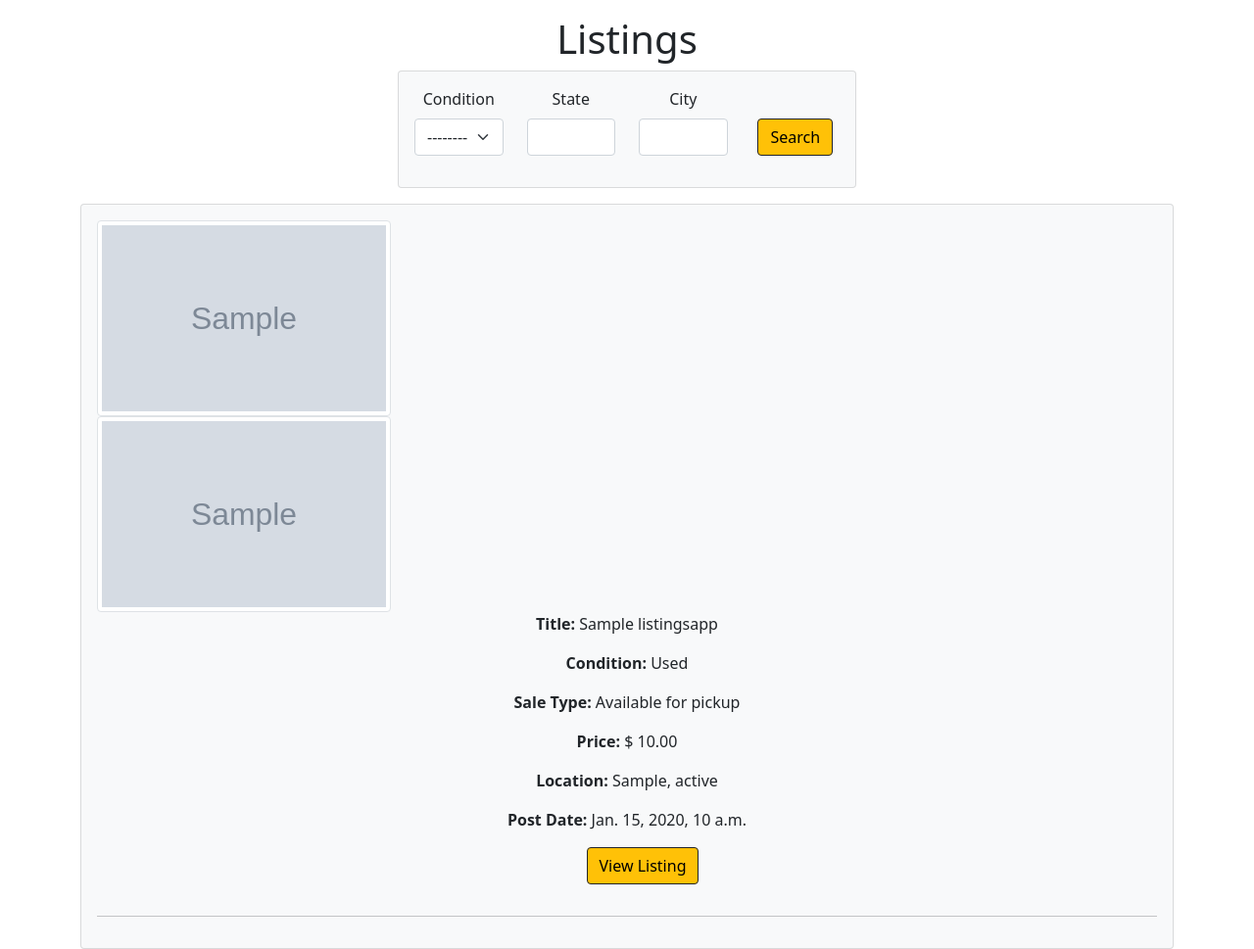
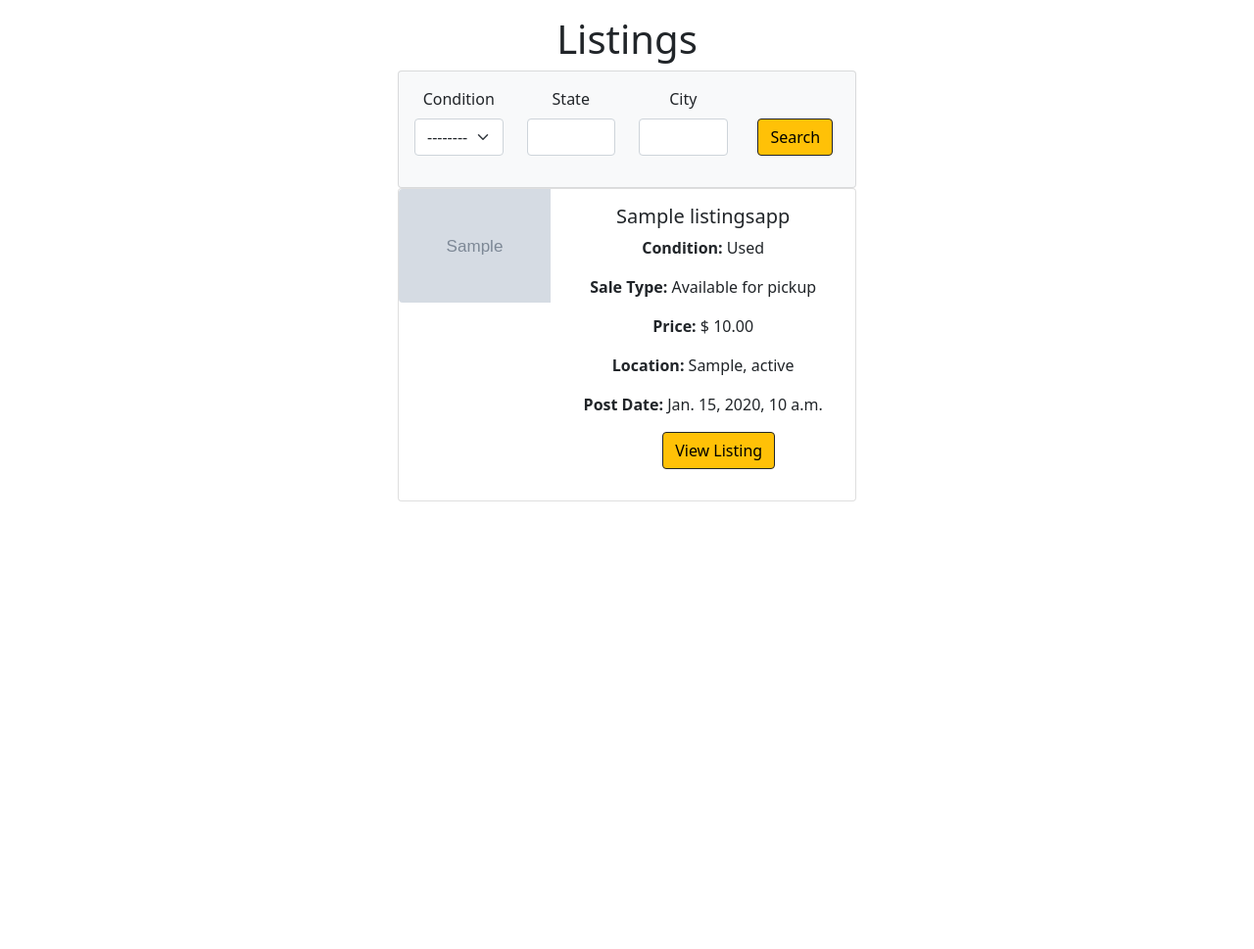
Before and after one commit to davidjnevin/Product-Listing-Django-App, a Django app: page /all_listings/ in a window 1280 px wide. Shown: the part 68-1037 px from the top of the page at 98% size. After the commit the page ends 580 px from the top, so only its background shows below. Run offline with Django 4.2, Linux system fonts and the light colour scheme; tables that the repository leaves empty hold one stand-in row (values such as "Sample post"); grey boxes marked "Sample" are stand-in pictures; some libraries are stand-ins or nearby versions.

Commit message:
Tidied up the look and feel

```diff
--- a/listings/listing_app/templates/listing_app/all_listings.html
+++ b/listings/listing_app/templates/listing_app/all_listings.html
@@ -3,7 +3,7 @@
 
 {%block content%}
 
-<div class="container text-center p-3 " style="width:500px;">
+<div class="container text-center p-3" style="width:500px;">
     <h1 class="text-dark">Listings</h1>
     <div class="form-group">
         <div class="card card-body bg-light text-dark rounded">
@@ -25,23 +25,25 @@
             </form>
         </div>
     </div>
+    {% for listing in all_listings %}
+    <div class="card mb-3 text-center" style="max-width: 540px;">
+  <div class="row g-0">
+    <div class="col-md-4">
+      <img src="{{ listing.main_photo.url }}" class="img-fluid rounded-start" alt="...">
+    </div>
+    <div class="col-md-8">
+      <div class="card-body">
+        <h5 class="card-title">{{ listing.title }}</h5>
+            <p class="card-text"><b>Condition:</b> {{ listing.condition }}</p>
+            <p class="card-text"><b>Sale Type:</b> {{ listing.sale_type }}</p>
+            <p class="card-text"><b>Price:</b> $ {{ listing.price|floatformat:2 }}</p>
+            <p class="card-text"><b>Location:</b> {{ listing.city }}, {{ listing.state }}</p>
+            <p class="card-text"><b>Post Date:</b> {{ listing.list_date }}</p>
+            <ul><a class="btn btn-warning border-dark" href="{% url 'listing_app:detail' listing.id %}">View Listing</a></ul>
+      </div>
+    </div>
+  </div>
+    </div>
+        {% endfor %}
 </div>
-
-<div class="container">
-    <div class="card card-body bg-light text-dark text-center p-3 ">
-        {% for listing in all_listings %}
-            <img class="card-img-right img-thumbnail"  src="{{ listing.main_photo.url }}" width=300px height=200px style="max-height:200px" alt="connect">
-            <img class="card-img-right img-thumbnail" src="{{ listing.photo_1.url }}" width=300px height=200px style="max-height:200px" alt="connect">
-            <p><b>Title:</b> {{ listing.title }}</p>
-            <p><b>Condition:</b> {{ listing.condition }}</p>
-            <p><b>Sale Type:</b> {{ listing.sale_type }}</p>
-            <p><b>Price:</b> $ {{ listing.price|floatformat:2 }}</p>
-            <p><b>Location:</b> {{ listing.city }}, {{ listing.state }}</p>
-            <p><b>Post Date:</b> {{ listing.list_date }}</p>
-            <ul><a class="btn btn-warning border-dark" href="{% url 'listing_app:detail' listing.id %}">View Listing</a></ul>
-            <hr>
-        {% endfor %}
-    </div>
-</div>
-
 {%endblock content%}
--- a/listings/listing_app/templates/listing_app/index.html
+++ b/listings/listing_app/templates/listing_app/index.html
@@ -7,7 +7,7 @@
 
     <div class="p-5 mb-4 bg-warning rounded-3">
         <div class="container-fluid py-5">
-            <h1 class="display-5 fw-bold">PRODUCT FINDER APP</h1>
+            <h1 class="display-5 fw-bold">PRODUCT LISTING APP</h1>
             <p class="col-md-8 fs-4">Product listing APP built in Django 4.1, using built-in user authentication and authorization system.</p>
             <button class="btn btn-dark btn-lg" type="button"><a class="text-light" href="{% url 'listing_app:all_listings' %}">Explore </a></button>
         </div>
@@ -17,12 +17,12 @@
         <div class="col-md-6">
             <div class="h-100 p-5 text-white bg-dark rounded-3">
                 <h2>Uses Filters</h2>
-                <p>Using filters, the listing can be searched and filtered.</p>
+                <p>Using filters, the listings can be searched and filtered.</p>
             </div>
         </div>
         <div class="col-md-6">
             <div class="h-100 p-5 text-white bg-dark border rounded-3">
-                <h2>Images are managed on the cloud using the whitenoise package.</h2>
+                <h2>Images are stored and served using an AWS S3 Bucket.</h2>
                 <p>All images are uploaded for demonstration purposes only.</p>
             </div>
         </div>
```
